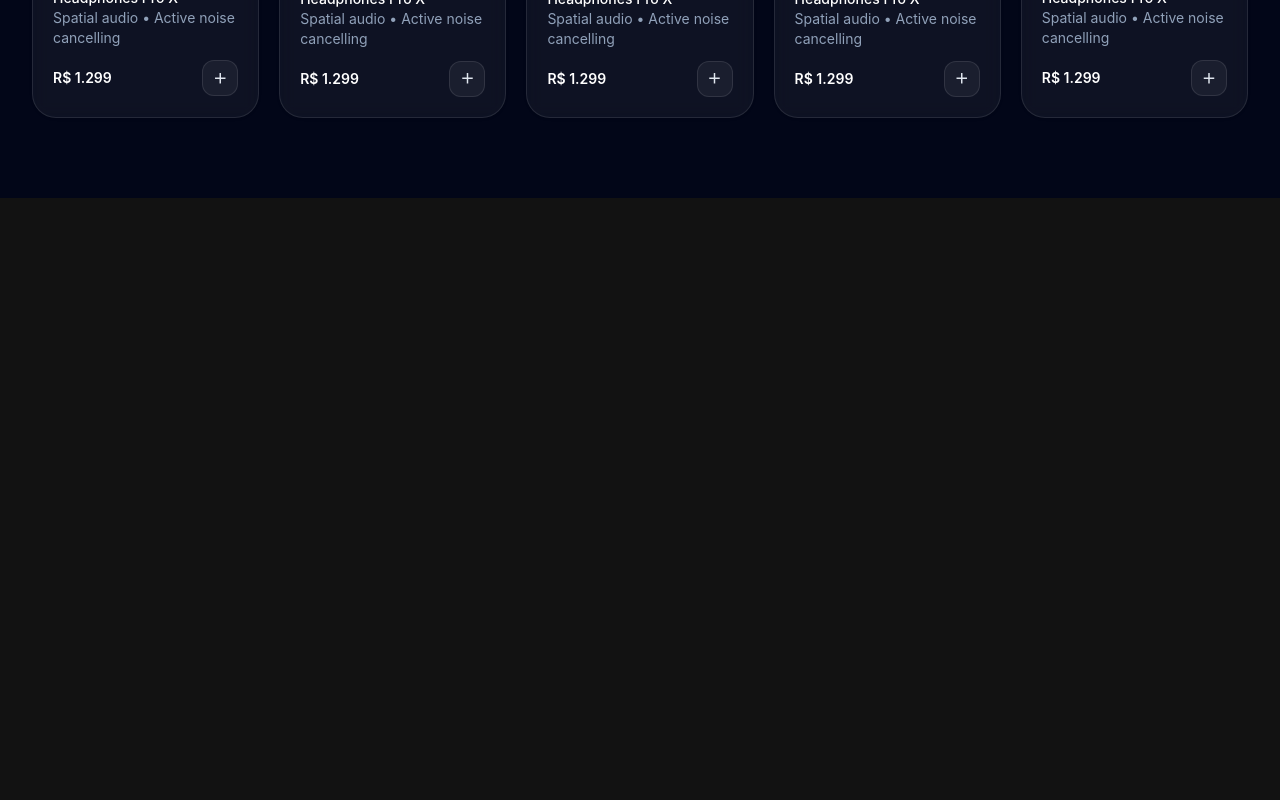
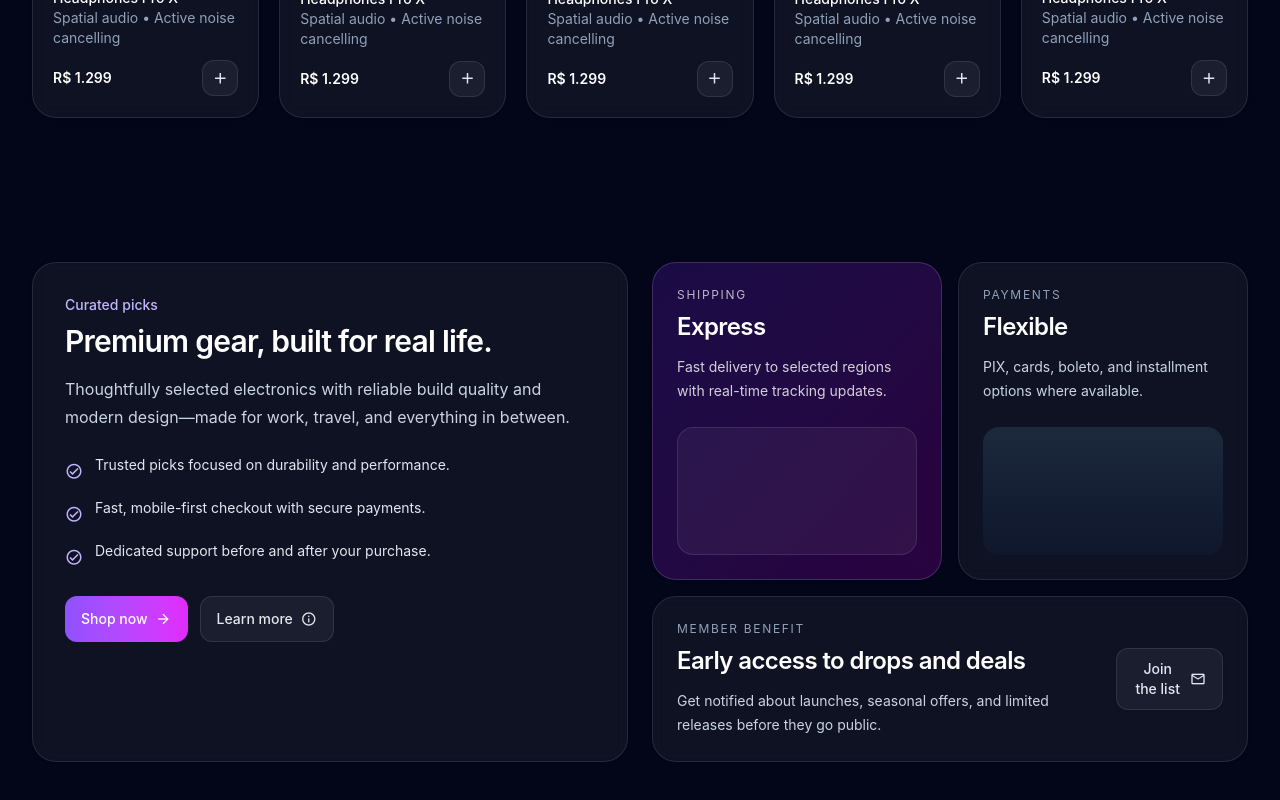
Before and after one commit to Gabriel-Alb/commerce-kit, a Vue app in the folder frontend/: page / in a window 1280 px wide. Shown: the part 1655-2455 px from the top of the page. Before the commit the page ends 1853 px from the top, so only its background shows below. Built offline with nearby package versions, Linux system fonts and the light colour scheme.

Commit message:
refactor: fix component import paths and integrate feature split section into home view

```diff
--- a/frontend/src/components/ui/FeatureSplitSection.vue
+++ b/frontend/src/components/ui/FeatureSplitSection.vue
@@ -38,9 +38,9 @@
 </template>
 
 <script setup>
-import FeatureMainCard from "./feature-split/FeatureMainCard.vue";
-import FeatureInfoCard from "./feature-split/FeatureInfoCard.vue";
-import FeatureWideCard from "./feature-split/FeatureWideCard.vue";
+import FeatureMainCard from "../ui/FeatureMainCard.vue"
+import FeatureInfoCard from "../ui/FeatureInfoCard.vue";
+import FeatureWideCard from "../ui/FeatureWideCard.vue";
 
 defineProps({
   sectionId: {
--- a/frontend/src/views/Homeview.vue
+++ b/frontend/src/views/Homeview.vue
@@ -105,7 +105,6 @@
       id="produtos"
       class="mx-auto w-full max-w-7xl px-4 py-16 sm:px-6 sm:py-20 lg:px-8"
     >
-      <!-- Título -->
       <div class="mb-8">
         <p class="text-sm font-medium text-violet-300">Featured</p>
         <h2
@@ -115,9 +114,8 @@
         </h2>
       </div>
 
-      <!-- Cards -->
       <div
-        class="grid grid-cols-1 gap-4 sm:gap-5 sm:grid-cols-2 lg:grid-cols-5"
+        class="grid grid-cols-1 gap-4 sm:grid-cols-2 sm:gap-5 lg:grid-cols-5"
       >
         <ProductCard
           v-for="(product, idx) in productRow.slice(0, 5)"
@@ -127,6 +125,16 @@
         />
       </div>
     </section>
+
+    <FeatureSplitSection
+      section-id="new"
+      :main-card="featureMainCard"
+      :top-cards="featureTopCards"
+      :bottom-card="featureBottomCard"
+      @primary-click="onFeaturePrimaryClick"
+      @secondary-click="onFeatureSecondaryClick"
+      @bottom-action-click="onFeatureBottomActionClick"
+    />
   </AppShell>
 </template>
 
@@ -135,6 +143,7 @@ import AppHeader from "../components/layout/AppHeader.vue";
 import AppShell from "../components/layout/AppShell.vue";
 import CategoriesSection from "../components/ui/CategoriesSection.vue";
 import ProductCard from "../components/ui/ProductCard.vue";
+import FeatureSplitSection from"../components/ui/FeatureSplitSection.vue"
 
 const brand = {
   href: "#",
@@ -188,6 +197,7 @@ const headerActions = [
 ];
 
 const brands = ["NOVA", "LUMA", "ATLAS", "ORBIT", "MODU", "AUREA"];
+
 const categoriesKicker = "Categories";
 const categoriesTitle = "Shop by category";
 const categoriesAction = { label: "View all", icon: "mdi-arrow-right" };
@@ -230,6 +240,66 @@ const productRow = Array.from({ length: 12 }, (_, i) => ({
   price: "R$ 1.299",
 }));
 
+const featureMainCard = {
+  eyebrow: "Curated picks",
+  title: "Premium gear, built for real life.",
+  description:
+    "Thoughtfully selected electronics with reliable build quality and modern design—made for work, travel, and everything in between.",
+  items: [
+    {
+      text: "Trusted picks focused on durability and performance.",
+      icon: "mdi mdi-check-circle-outline",
+    },
+    {
+      text: "Fast, mobile-first checkout with secure payments.",
+      icon: "mdi mdi-check-circle-outline",
+    },
+    {
+      text: "Dedicated support before and after your purchase.",
+      icon: "mdi mdi-check-circle-outline",
+    },
+  ],
+  primaryAction: {
+    label: "Shop now",
+    icon: "mdi mdi-arrow-right",
+  },
+  secondaryAction: {
+    label: "Learn more",
+    icon: "mdi mdi-information-outline",
+  },
+};
+
+const featureTopCards = [
+  {
+    eyebrow: "Shipping",
+    title: "Express",
+    description:
+      "Fast delivery to selected regions with real-time tracking updates.",
+    variant: "highlight",
+    placeholderClass: "mt-6 h-32 rounded-2xl border border-white/10 bg-white/5",
+  },
+  {
+    eyebrow: "Payments",
+    title: "Flexible",
+    description:
+      "PIX, cards, boleto, and installment options where available.",
+    variant: "default",
+    placeholderClass:
+      "mt-6 h-32 rounded-2xl bg-gradient-to-b from-slate-800 to-slate-900",
+  },
+];
+
+const featureBottomCard = {
+  eyebrow: "Member benefit",
+  title: "Early access to drops and deals",
+  description:
+    "Get notified about launches, seasonal offers, and limited releases before they go public.",
+  action: {
+    label: "Join the list",
+    icon: "mdi mdi-email-outline",
+  },
+};
+
 function onHeaderAction(action) {
   if (action?.ariaLabel === "Buscar") console.log("abrir busca");
   if (action?.ariaLabel === "Carrinho") console.log("abrir carrinho");
@@ -247,4 +317,16 @@ function onSelectCategory(category) {
 function onAddProduct(product) {
   console.log("add product:", product);
 }
+
+function onFeaturePrimaryClick(action) {
+  console.log("feature primary action:", action);
+}
+
+function onFeatureSecondaryClick(action) {
+  console.log("feature secondary action:", action);
+}
+
+function onFeatureBottomActionClick(action) {
+  console.log("feature bottom action:", action);
+}
 </script>
```
